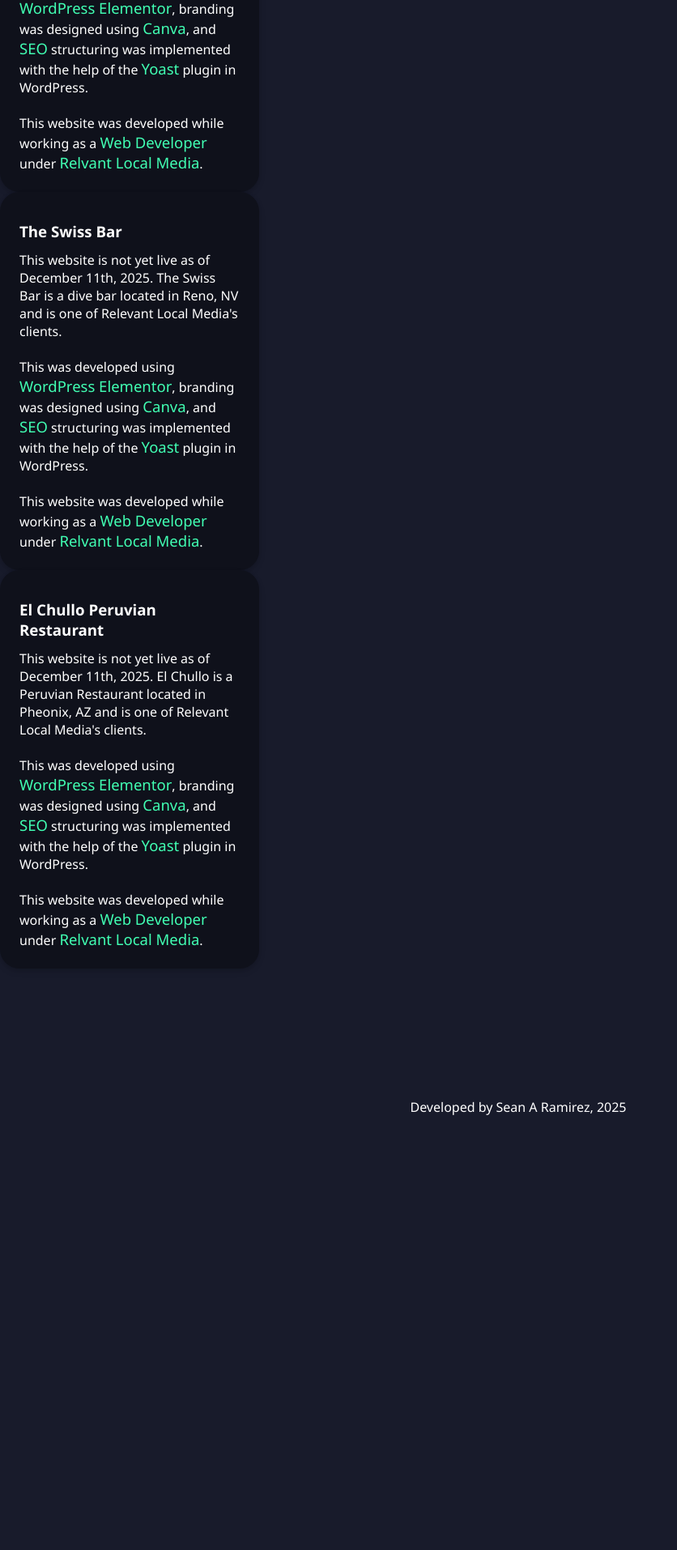
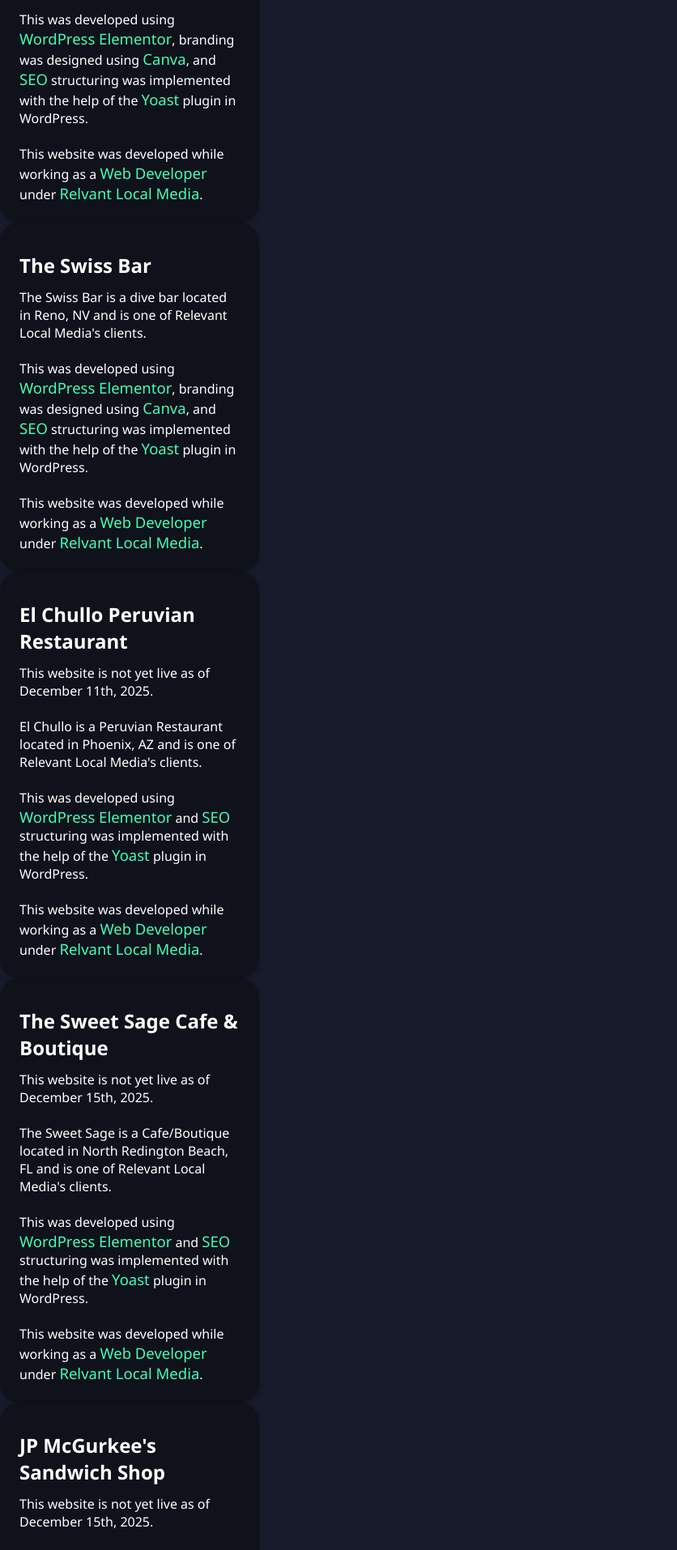
Before and after one commit to snaramirez872/seanramirez, a Next.js app: page /projects/relevant-local-media in a window 1280 px wide. Shown: the part 842-2756 px from the top of the page at 81% size, without its empty margins (0-836 px from the left). Before the commit the page ends 2260 px from the top, so only its background shows below. Built offline with nearby package versions, Linux system fonts and the light colour scheme.

Commit message:
several changes

```diff
--- a/src/app/components/NavBar.tsx
+++ b/src/app/components/NavBar.tsx
@@ -6,7 +6,7 @@
 
 export function NavBar() {
     const [isMobileMenu, setIsMobileMenu] = useState(false);
-    const resume = "https://drive.google.com/file/d/1pZ4HPIZw4IrVmqvzQNAjsDg7KgbyR-Gx/view?usp=sharing";
+    const resume = "https://drive.google.com/file/d/1JG1pyINO09wtQEmus5cbsBKMyqBb6If-/view?usp=sharing";
 
     function toggleMobileMenu() {
         setIsMobileMenu(!isMobileMenu);
--- a/src/app/components/ProjectCards.tsx
+++ b/src/app/components/ProjectCards.tsx
@@ -7,7 +7,7 @@
         <div className='project-cards'>
                 <div className='proj-details'>
                     <Link className="proj-link" href={link} title={hover} target='_blank' rel='noreferrer'>
-                        <h3 className='proj-title'>{title}</h3>
+                        <h2 className='proj-title'>{title}</h2>
                     </Link>
                     {children}
                 </div>
--- a/src/app/components/css/projectcard.css
+++ b/src/app/components/css/projectcard.css
@@ -13,6 +13,11 @@
     background-color: var(--bg-color-2);
     color: white;
     box-shadow: 0 4px 8px rgba(0, 0, 0, 0.1), 0 2px 4px rgba(0, 0, 0, 0.08);
+}
+
+.position-cards:hover {
+    background-color: var(--bg-color);
+    color: var(--emerald-300);
 }
 
 .proj-link {
--- a/src/app/projects/page.tsx
+++ b/src/app/projects/page.tsx
@@ -13,7 +13,7 @@
                     hover="GitHub Repo for App"
                 >
                     <p className="desc">
-                        Definitive KH is a slightly ambitious web project aimed at providing information about the Kingdom Hearts games to newcomers and returning players alike! Built using <span className="tools">Next.js</span> and <span className="tools">TailwindCSS</span>.
+                        A fanmade guide to the Kingdom Hearts games for newcomers and returning players alike.<br /><br />Built using <span className="tools">Next.js</span> and <span className="tools">TailwindCSS</span>.
                     </p>
                 </ProjectCards>
                 <ProjectCards
@@ -22,7 +22,7 @@
                     hover='GitHub Repo for App'
 
                 >
-                    <p className="desc">Pok&eacute;mon type effectiveness finder. Built using <span className="tools">Next.js</span>, <span className="tools">TailwindCSS</span>, and <Link className="tools" href="https://pokeapi.co/docs/v2" target="_blank" rel="noreferrer">Pok&eacute;APi</Link>.</p>
+                    <p className="desc">Pok&eacute;mon type effectiveness finder.<br /><br />Built using <span className="tools">Next.js</span>, <span className="tools">TailwindCSS</span>, and <Link className="tools" href="https://pokeapi.co/docs/v2" target="_blank" rel="noreferrer">Pok&eacute;APi</Link>.</p>
                 </ProjectCards>
                 <ProjectCards
                     title='SeanVGO'
@@ -30,7 +30,7 @@
                     hover='GitHub Repo for App'
 
                 >
-                    <p className='desc'>A video game collection organizer that was built using <span className='tools'>React.js</span>, <span className='tools'>CSS</span>, and <Link className='tools' href='https://firebase.google.com/docs/firestore' target='_blank' rel='noreferrer'>Cloud Firestore</Link>.</p>
+                    <p className='desc'>A video game collection organizer.<br /><br />Built using <span className='tools'>React.js</span>, <span className='tools'>CSS</span>, and <Link className='tools' href='https://firebase.google.com/docs/firestore' target='_blank' rel='noreferrer'>Cloud Firestore</Link>.</p>
                 </ProjectCards>
                 <ProjectCards
                     title='Band Geeks News App'
--- a/src/app/projects/relevant-local-media/page.tsx
+++ b/src/app/projects/relevant-local-media/page.tsx
@@ -17,21 +17,35 @@
                     link="https://fourthstpizza.wpenginepowered.com"
                     hover="Development Website for 4th Street Pizza"
                 >
-                    <p className="desc">This website is not yet live as of December 11th, 2025. 4th Street Pizza is a Pizzeria located in St. Petersburg, FL and is one of Relevant Local Media's clients.<br /><br />This was developed using <span className="tools">WordPress Elementor</span>, branding was designed using <span className="tools">Canva</span>, and <span className="tools">SEO</span> structuring was implemented with the help of the <span className="tools">Yoast</span> plugin in WordPress.<br /><br />This website was developed while working as a <span className="tools">Web Developer</span> under <Link className="tools" href="https://relevantlocalmedia.com/" target="_blank" rel="noreferrer">Relvant Local Media</Link>.</p>
+                    <p className="desc">This website is not yet live as of December 11th, 2025.<br /><br />4th Street Pizza is a Pizzeria located in St. Petersburg, FL and is one of Relevant Local Media's clients.<br /><br />This was developed using <span className="tools">WordPress Elementor</span>, branding was designed using <span className="tools">Canva</span>, and <span className="tools">SEO</span> structuring was implemented with the help of the <span className="tools">Yoast</span> plugin in WordPress.<br /><br />This website was developed while working as a <span className="tools">Web Developer</span> under <Link className="tools" href="https://relevantlocalmedia.com/" target="_blank" rel="noreferrer">Relvant Local Media</Link>.</p>
                 </ProjectCards>
                 <ProjectCards
                     title="The Swiss Bar"
-                    link="https://swissbar.wpenginepowered.com"
-                    hover="Development Website for The Swiss Bar"
+                    link="https://https://swissbarreno.com"
+                    hover="Website for The Swiss Bar"
                 >
-                    <p className="desc">This website is not yet live as of December 11th, 2025. The Swiss Bar is a dive bar located in Reno, NV and is one of Relevant Local Media's clients.<br /><br />This was developed using <span className="tools">WordPress Elementor</span>, branding was designed using <span className="tools">Canva</span>, and <span className="tools">SEO</span> structuring was implemented with the help of the <span className="tools">Yoast</span> plugin in WordPress.<br /><br />This website was developed while working as a <span className="tools">Web Developer</span> under <Link className="tools" href="https://relevantlocalmedia.com/" target="_blank" rel="noreferrer">Relvant Local Media</Link>.</p>
+                    <p className="desc">The Swiss Bar is a dive bar located in Reno, NV and is one of Relevant Local Media's clients.<br /><br />This was developed using <span className="tools">WordPress Elementor</span>, branding was designed using <span className="tools">Canva</span>, and <span className="tools">SEO</span> structuring was implemented with the help of the <span className="tools">Yoast</span> plugin in WordPress.<br /><br />This website was developed while working as a <span className="tools">Web Developer</span> under <Link className="tools" href="https://relevantlocalmedia.com/" target="_blank" rel="noreferrer">Relvant Local Media</Link>.</p>
                 </ProjectCards>
                 <ProjectCards
                     title="El Chullo Peruvian Restaurant"
                     link="https://elchullo.wpenginepowered.com"
                     hover="Development Website for El Chullo Peruvian Restaurant"
                 >
-                    <p className="desc">This website is not yet live as of December 11th, 2025. El Chullo is a Peruvian Restaurant located in Pheonix, AZ and is one of Relevant Local Media's clients.<br /><br />This was developed using <span className="tools">WordPress Elementor</span>, branding was designed using <span className="tools">Canva</span>, and <span className="tools">SEO</span> structuring was implemented with the help of the <span className="tools">Yoast</span> plugin in WordPress.<br /><br />This website was developed while working as a <span className="tools">Web Developer</span> under <Link className="tools" href="https://relevantlocalmedia.com/" target="_blank" rel="noreferrer">Relvant Local Media</Link>.</p>
+                    <p className="desc">This website is not yet live as of December 11th, 2025.<br /><br />El Chullo is a Peruvian Restaurant located in Phoenix, AZ and is one of Relevant Local Media's clients.<br /><br />This was developed using <span className="tools">WordPress Elementor</span> and <span className="tools">SEO</span> structuring was implemented with the help of the <span className="tools">Yoast</span> plugin in WordPress.<br /><br />This website was developed while working as a <span className="tools">Web Developer</span> under <Link className="tools" href="https://relevantlocalmedia.com/" target="_blank" rel="noreferrer">Relvant Local Media</Link>.</p>
+                </ProjectCards>
+                <ProjectCards
+                    title="The Sweet Sage Cafe & Boutique"
+                    link="https://sweetsagecafe.wpenginepowered.com"
+                    hover="Development Website for The Sweet Sage Cafe & Boutique"
+                >
+                    <p className="desc">This website is not yet live as of December 15th, 2025.<br /><br />The Sweet Sage is a Cafe/Boutique located in North Redington Beach, FL and is one of Relevant Local Media's clients.<br /><br />This was developed using <span className="tools">WordPress Elementor</span> and <span className="tools">SEO</span> structuring was implemented with the help of the <span className="tools">Yoast</span> plugin in WordPress.<br /><br />This website was developed while working as a <span className="tools">Web Developer</span> under <Link className="tools" href="https://relevantlocalmedia.com/" target="_blank" rel="noreferrer">Relvant Local Media</Link>.</p>
+                </ProjectCards>
+                <ProjectCards
+                    title="JP McGurkee's Sandwich Shop"
+                    link="https://jpmcgurkees.wpenginepowered.com"
+                    hover="Development Website for JP McGurkee's Sandwich Shop"
+                >
+                    <p className="desc">This website is not yet live as of December 15th, 2025.<br /><br />JP McGurkee's is a Sandwich Shop and Pizzeria located in Phoenix, AZ and is one of Relevant Local Media's clients.<br /><br />This was developed using <span className="tools">WordPress Elementor</span>, branding was designed using <span className="tools">Canva</span>, and <span className="tools">SEO</span> structuring was implemented with the help of the <span className="tools">Yoast</span> plugin in WordPress.<br /><br />This website was developed while working as a <span className="tools">Web Developer</span> under <Link className="tools" href="https://relevantlocalmedia.com/" target="_blank" rel="noreferrer">Relvant Local Media</Link>.</p>
                 </ProjectCards>
             </div>
         </div>
--- a/src/app/projects/sentari-ai/page.tsx
+++ b/src/app/projects/sentari-ai/page.tsx
@@ -10,12 +10,12 @@
                     link="https://journal.withsentari.com"
                     hover="Sentari AI Journal Web App"
                 >
-                    <p className="desc">I have made several contributions to the Sentari AI Journal as an SDE Intern. The tools we used were <span className="tools">Next.js</span>, <span className="tools">React Native</span>, <span className="tools">Tailwind CSS</span>, <span className="tools">Python Flask</span>, and <span className="tools">Supabase</span>.<br /><br />These contributions were made as a <span className="tools">Software Development Engineer Intern</span> under <Link className="tools" href="https://withsentari.com/" target="_blank" rel="noreferrer">Sentari AI.</Link></p>
+                    <p className="desc">I have made several contributions to the Sentari AI Journal from refactors to features like the history calendar. The tools we used were <span className="tools">Next.js</span>, <span className="tools">React Native</span>, <span className="tools">Tailwind CSS</span>, <span className="tools">Python Flask</span>, and <span className="tools">Supabase</span>.<br /><br />These contributions were made as a <span className="tools">Software Development Engineer Intern</span> under <Link className="tools" href="https://withsentari.com/" target="_blank" rel="noreferrer">Sentari AI.</Link></p>
                 </ProjectCards>
                 <div className='project-cards'>
                     <div className='proj-details'>
                         <h3 className='title'>Sentari AI Analytics Internal Tool</h3>
-                        <p className='desc'>Led the initial development on this. This tool measures various analytics for the Sentari AI Journal Web App including Total User Count, Daily Active Users, and the Number of Users that stay as Users within 7 days of starting.<br /><br />These contributions were made as a <span className="tools">Software Development Engineer Intern</span> under <Link className="tools" href="https://withsentari.com/" target="_blank" rel="noreferrer">Sentari AI.</Link></p>
+                        <p className='desc'>Built and shipped an internal analytics tool that measures various analytics for the Sentari AI Journal Web App including Total User Count and Daily Active Users.<br /><br />The tool works via custom APIs on the back end written in <span className="tools">Python</span> that queries <span className="tools">Supabase</span> and reports the data to the front end using <span className="tools">Next.js</span>. We designed the tool using <span className="tools">Tailwind CSS</span>.<br /><br />This was developed while being a <span className="tools">Software Development Engineer Intern</span> under <Link className="tools" href="https://withsentari.com/" target="_blank" rel="noreferrer">Sentari AI.</Link></p>
                     </div>
                 </div>
             </div>
```
Also changed, not shown: src/app/components/MobileButtons.tsx (+8 -1 lines).
